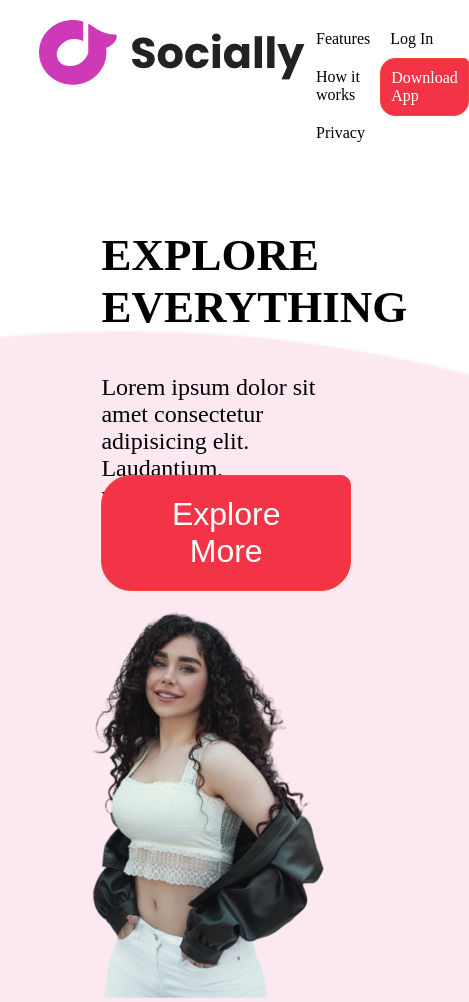
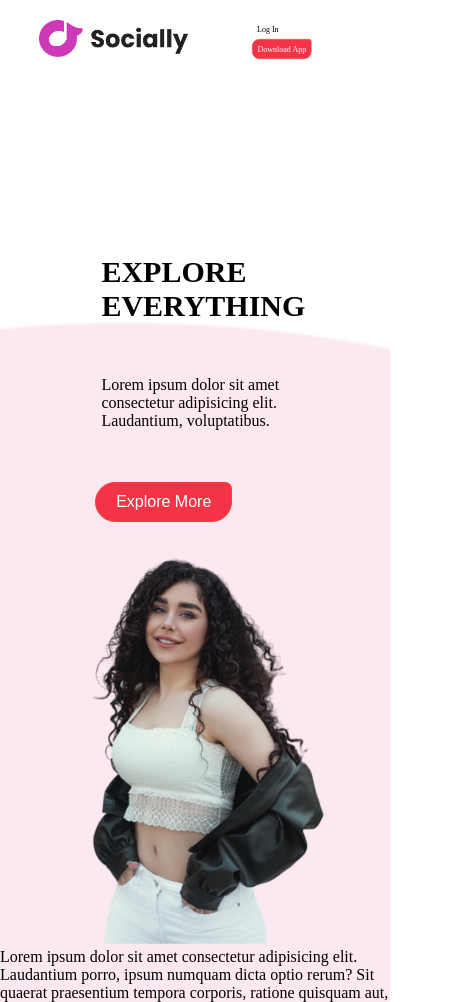
Before and after one commit to mr-f-2002/light, a plain HTML site: page index.html in a window 390 px wide. Shown: the top 1002 px of the page, 469 px wide, since content can reach past the window. Drawn offline with Linux system fonts and the light colour scheme.

Commit message:
Update style.css

```diff
--- a/style.css
+++ b/style.css
@@ -154,26 +154,39 @@
     .row{
         flex-direction: column;
     }
+    .logo img{
+        width: 150px;
+    }
+    .option ul li{
+        display: block;
+        display: none;
+    }
     .right img{
         width: 100%;
         height: auto;
-        padding-top: 330px;
+        padding-top: 100px;
     }
     .left h1{
-        font-size: 45px;
+        font-size: 30px;
         position: absolute;
         left: 20%;
     }
     .left p{
         bottom: 0;
-        padding-top: 130px;
+        padding-top: 60px;
         position: absolute;
         left: 20%;
+        font-size: 1em;
     }
     .btn{
-
+        padding: 10px 20px;
+        font-size: 16px;
         position: absolute;
-        left: 20%;
-        margin-top: 220px;
+        left: 18%;
+        margin-top: 120px;
+    }
+    .end ul{
+        transform: scale(0.5);
+        margin-left: 30px;
     }
 }
```
